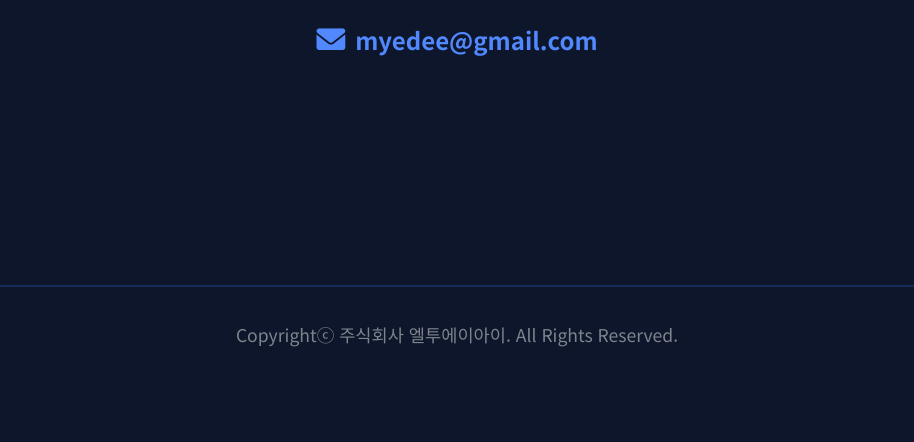
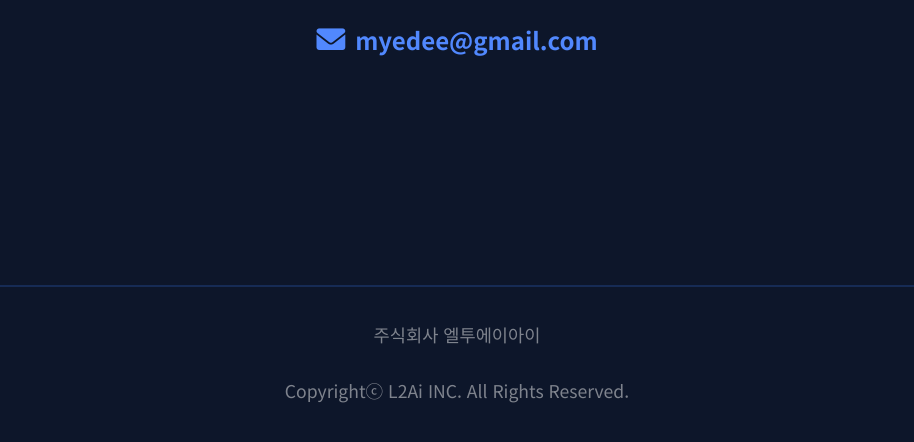
Before and after one commit to sunggilkim/l2ai_website, a plain HTML site: page index.html in a window 1280 px wide. Shown: the part 2914-3356 px from the top of the page, without its empty margins (183-1097 px from the left). Before the commit the page ends 3321 px from the top, so only its background shows below. Drawn offline with Linux system fonts and the light colour scheme.

Commit message:
Add files via upload

```diff
--- a/index.html
+++ b/index.html
@@ -121,7 +121,8 @@
     </main>
 
     <footer>
-        <p>Copyrightⓒ 주식회사 엘투에이아이. All Rights Reserved.</p>
+        <p>주식회사 엘투에이아이</p>
+        <p>Copyrightⓒ L2Ai INC. All Rights Reserved.</p>
     </footer>
 
     <script src="script.js"></script>
```
